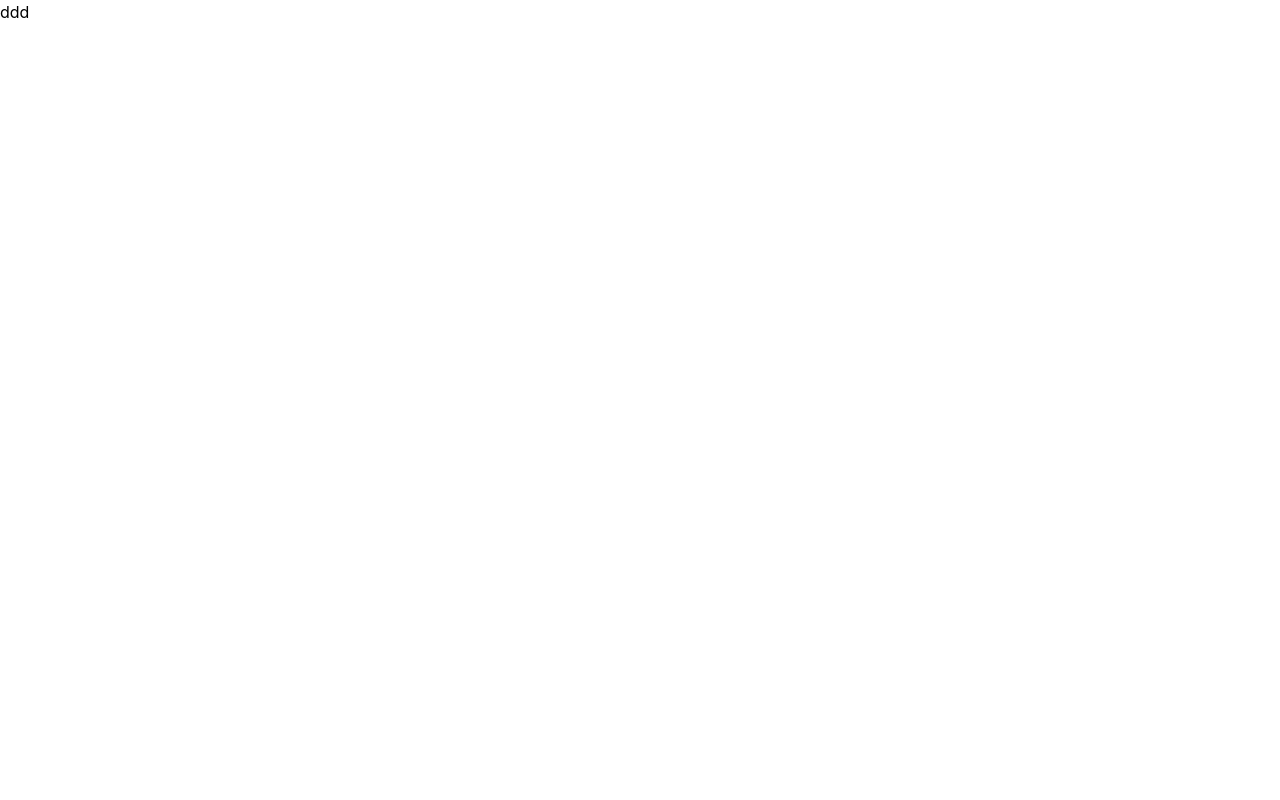
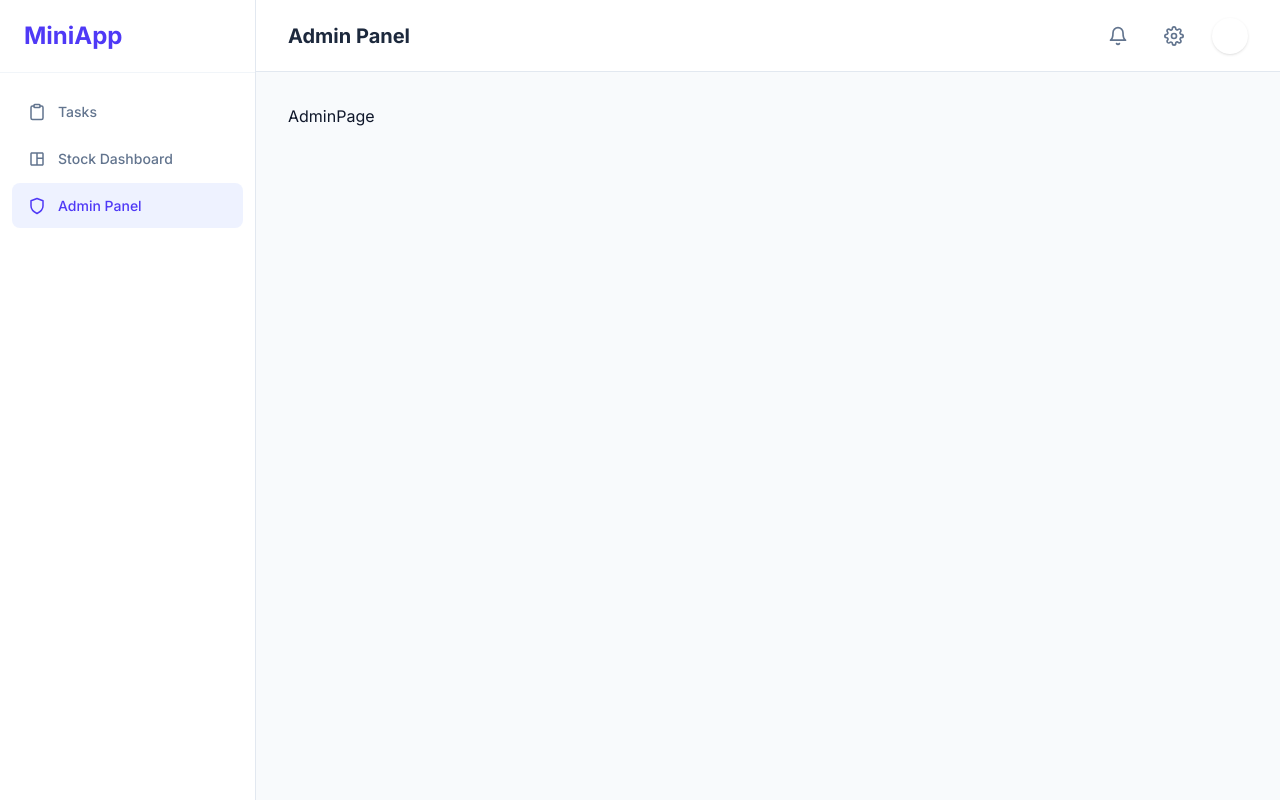
Before and after one commit to BVHC/Mini-app, a React (Vite) app: page /admin in a window 1280 px wide. Built offline with nearby package versions, Linux system fonts and the light colour scheme.

Commit message:
dung layout

```diff
--- a/index.html
+++ b/index.html
@@ -4,7 +4,10 @@
     <meta charset="UTF-8" />
     <link rel="icon" type="image/svg+xml" href="/favicon.svg" />
     <meta name="viewport" content="width=device-width, initial-scale=1.0" />
-    <title>demo</title>
+    <link rel="preconnect" href="https://fonts.googleapis.com">
+    <link rel="preconnect" href="https://fonts.gstatic.com" crossorigin>
+    <link href="https://fonts.googleapis.com/css2?family=Inter:wght@300;400;500;600;700&display=swap" rel="stylesheet">
+    <title>Mini App</title>
   </head>
   <body>
     <div id="root"></div>
--- a/package.json
+++ b/package.json
@@ -13,6 +13,7 @@
     "@tailwindcss/vite": "^4.2.3",
     "react": "^19.2.5",
     "react-dom": "^19.2.5",
+    "react-router-dom": "^7.14.2",
     "tailwindcss": "^4.2.3"
   },
   "devDependencies": {
--- a/src/App.jsx
+++ b/src/App.jsx
@@ -1,11 +1,7 @@
+import AppRouter from "./router/AppRouter";
 
 function App() {
-
-	return (
-		<div>
-			ddd
-		</div>
-	);
+	return <AppRouter />;
 }
 
 export default App;
--- a/src/index.css
+++ b/src/index.css
@@ -1 +1,44 @@
 @import "tailwindcss";
+
+/* === CSS Variables cho Light Theme === */
+:root {
+  --bg-primary: #f8fafc;
+  --bg-secondary: #ffffff;
+  --bg-card: rgba(255, 255, 255, 0.8);
+  --text-primary: #0f172a;
+  --text-secondary: #475569;
+  --accent: #3b82f6;
+  --success: #10b981;
+  --danger: #ef4444;
+  --warning: #f59e0b;
+  --border: rgba(15, 23, 42, 0.1);
+  --sidebar-width: 260px;
+}
+
+body {
+  font-family: 'Inter', sans-serif;
+  background-color: #f8fafc;
+  color: #0f172a;
+}
+
+/* === Scrollbar === */
+::-webkit-scrollbar {
+  width: 6px;
+}
+::-webkit-scrollbar-track {
+  background: var(--bg-primary);
+}
+::-webkit-scrollbar-thumb {
+  background: var(--text-secondary);
+  border-radius: 3px;
+}
+
+/* === Utility Animations === */
+@keyframes fadeIn {
+  from { opacity: 0; transform: translateY(10px); }
+  to { opacity: 1; transform: translateY(0); }
+}
+
+.animate-fade-in {
+  animation: fadeIn 0.3s ease-out;
+}
--- /dev/null
+++ b/src/layout/MainLayout.jsx
@@ -0,0 +1,46 @@
+import React from "react";
+import { Outlet, useLocation } from "react-router-dom";
+import SideBar from "./SideBar";
+import { FiBell, FiSettings } from "react-icons/fi";
+
+const pageTitles = {
+  "/tasks": "Task Manager",
+  "/stocks": "Stock Dashboard",
+  "/admin": "Admin Panel",
+};
+
+const MainLayout = () => {
+  const location = useLocation();
+  const pageTitle = pageTitles[location.pathname] || "Dashboard";
+
+  return (
+    <div className="min-h-screen bg-[#f8fafc]">
+      <SideBar />
+
+      <div className="ml-64 min-h-screen flex flex-col">
+        {/* Header */}
+        <header className="h-[72px] bg-white border-b border-slate-200 flex items-center justify-between px-8 sticky top-0 z-30">
+          <h2 className="text-xl font-bold text-slate-800">{pageTitle}</h2>
+
+          <div className="flex items-center gap-5">
+            <button className="p-2 rounded-lg text-slate-500 hover:bg-slate-100 hover:text-slate-700 transition-all">
+              <FiBell className="w-5 h-5" />
+            </button>
+            <button className="p-2 rounded-lg text-slate-500 hover:bg-slate-100 hover:text-slate-700 transition-all">
+              <FiSettings className="w-5 h-5" />
+            </button>
+            <div className="w-9 h-9 rounded-full  flex items-center justify-center text-white font-bold text-sm cursor-pointer shadow-sm">
+              U
+            </div>
+          </div>
+        </header>
+
+        <main className="flex-1 p-8">
+          <Outlet />
+        </main>
+      </div>
+    </div>
+  );
+};
+
+export default MainLayout;
--- /dev/null
+++ b/src/layout/SideBar.jsx
@@ -0,0 +1,54 @@
+import React from "react";
+import { NavLink } from "react-router-dom";
+import { FiClipboard, FiShield, FiHelpCircle, FiLogOut } from "react-icons/fi";
+import { MdOutlineSpaceDashboard } from "react-icons/md";
+
+const navItems = [
+	{ path: "/tasks", label: "Tasks", icon: <FiClipboard /> },
+	{ path: "/stocks", label: "Stock Dashboard", icon: <MdOutlineSpaceDashboard /> },
+	{ path: "/admin", label: "Admin Panel", icon: <FiShield /> },
+];
+
+const SideBar = () => {
+	return (
+		<aside
+			className="
+				fixed top-0 left-0 z-50 h-screen
+				w-64
+				bg-white
+				border-r border-slate-200
+				flex flex-col
+			"
+		>
+			{/* Logo */}
+			<div className="px-6 py-5 border-b border-slate-100">
+				<h1 className="text-2xl font-bold text-indigo-600">MiniApp</h1>
+
+			</div>
+
+			{/* Navigation */}
+			<nav className="flex flex-col mt-4 px-3 flex-1">
+				{navItems.map((item) => (
+					<NavLink
+						key={item.path}
+						to={item.path}
+						className={({ isActive }) =>
+							`flex items-center gap-3 px-4 py-3 rounded-lg text-[14px] font-medium transition-all duration-200 mb-0.5
+							${
+								isActive
+									? "bg-indigo-50 text-indigo-600"
+									: "text-slate-500 hover:bg-slate-50 hover:text-slate-800"
+							}`
+						}
+					>
+						<span className="text-[18px]">{item.icon}</span>
+						<span>{item.label}</span>
+					</NavLink>
+				))}
+			</nav>
+
+		</aside>
+	);
+};
+
+export default SideBar;
--- /dev/null
+++ b/src/pages/AdminPage.jsx
@@ -0,0 +1,9 @@
+import React from 'react'
+
+const AdminPage = () => {
+  return (
+    <div>AdminPage</div>
+  )
+}
+
+export default AdminPage
--- /dev/null
+++ b/src/pages/StockPage.jsx
@@ -0,0 +1,9 @@
+import React from 'react'
+
+const StockPage = () => {
+  return (
+    <div>StockPage</div>
+  )
+}
+
+export default StockPage
--- /dev/null
+++ b/src/pages/TaskPage.jsx
@@ -0,0 +1,12 @@
+import React from 'react'
+import { FiPlusCircle, FiCheck } from 'react-icons/fi'
+
+const TaskPage = () => {
+  return (
+    <div className="max-w-5xl mx-auto w-full right-0">
+      task page
+    </div>
+  )
+}
+
+export default TaskPage
--- /dev/null
+++ b/src/router/AppRouter.jsx
@@ -0,0 +1,20 @@
+import { BrowserRouter, Routes, Route, Navigate } from "react-router-dom";
+import MainLayout from "../layout/MainLayout";
+import TaskPage from "../pages/TaskPage";
+import StockPage from "../pages/StockPage";
+import AdminPage from "../pages/AdminPage";
+
+export default function AppRouter() {
+  return (
+    <BrowserRouter>
+      <Routes>
+        <Route element={<MainLayout />}>
+          <Route path="/" element={<Navigate to="/tasks" replace />} />
+          <Route path="/tasks" element={<TaskPage />} />
+          <Route path="/stocks" element={<StockPage />} />
+          <Route path="/admin" element={<AdminPage />} />
+        </Route>
+      </Routes>
+    </BrowserRouter>
+  );
+}
```
Also changed, not shown: 2 other files (tests, documents, lock files or other folders).
